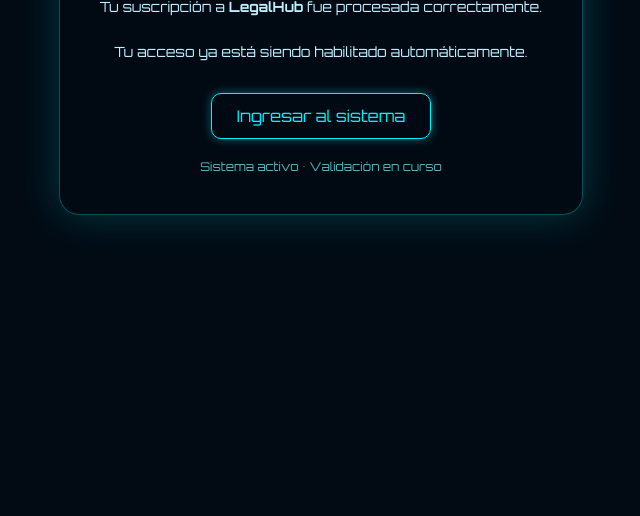
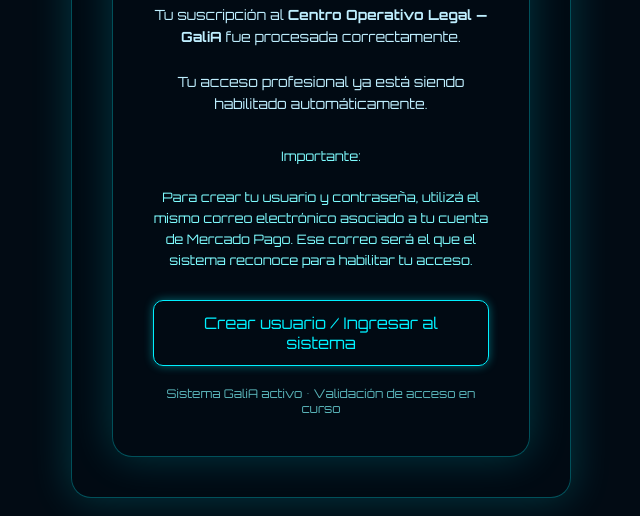
Before and after one commit to carolinagalliz/legalhub, a website: page gracias.html in a window 1280 px wide. Shown: the part 348-864 px from the top of the page, without its empty margins (319-959 px from the left). Before the commit the page ends 800 px from the top, so only its background shows below. Drawn offline with Linux system fonts and the light colour scheme.

Commit message:
Add files via upload

```diff
--- a/gracias.html
+++ b/gracias.html
@@ -3,7 +3,7 @@
 <head>
   <meta charset="UTF-8" />
   <meta name="viewport" content="width=device-width, initial-scale=1.0"/>
-  <title>Pago confirmado | LegalHub</title>
+  <title>Pago confirmado | Centro Operativo Legal GaliA</title>
 
   <link href="https://fonts.googleapis.com/css2?family=Orbitron:wght@400;700&display=swap" rel="stylesheet">
 
@@ -13,10 +13,12 @@
   background: #020b14;
   color: #e6faff;
   font-family: 'Orbitron', sans-serif;
+  min-height: 100vh;
   display: flex;
   align-items: center;
   justify-content: center;
-      height: 100vh;
+  padding: 18px;
+  box-sizing: border-box;
 }
 
 .container {
@@ -27,6 +29,8 @@
   background: rgba(2,11,20,0.95);
   box-shadow: 0 0 40px rgba(0,240,255,0.2);
   max-width: 500px;
+  width: 100%;
+  box-sizing: border-box;
 }
 
     h1 {
@@ -75,16 +79,27 @@
   <h1>✔ Pago confirmado</h1>
 
   <p>
-      Tu suscripción a <strong>LegalHub</strong> fue procesada correctamente.<br><br>
-      Tu acceso ya está siendo habilitado automáticamente.
+    Tu suscripción al <strong>Centro Operativo Legal — GaliA</strong> fue procesada correctamente.<br><br>
+    Tu acceso profes<div class="container">
+  <h1>✔ Pago confirmado</h1>
+
+  <p>
+    Tu suscripción al <strong>Centro Operativo Legal — GaliA</strong> fue procesada correctamente.<br><br>
+    Tu acceso profesional ya está siendo habilitado automáticamente.
   </p>
 
-    <a href="https://legalhub.estudiogallizuluaga.com.ar" class="btn">
-  Ingresar al sistema
+  <p style="font-size:13px; color:#7ffcff; line-height:1.6; margin-top:10px;">
+    Importante:<br><br>
+    Para crear tu usuario y contraseña, utilizá el mismo correo electrónico asociado a tu cuenta de Mercado Pago.
+    Ese correo será el que el sistema reconoce para habilitar tu acceso.
+  </p>
+
+  <a href="https://centro.estudiogallizuluaga.com.ar" class="btn">
+    Crear usuario / Ingresar al sistema
   </a>
 
   <div class="status">
-      Sistema activo • Validación en curso
+    Sistema GaliA activo • Validación de acceso en curso
   </div>
 </div>
 
```
Lines whose indentation alone changed are shown as unchanged.
